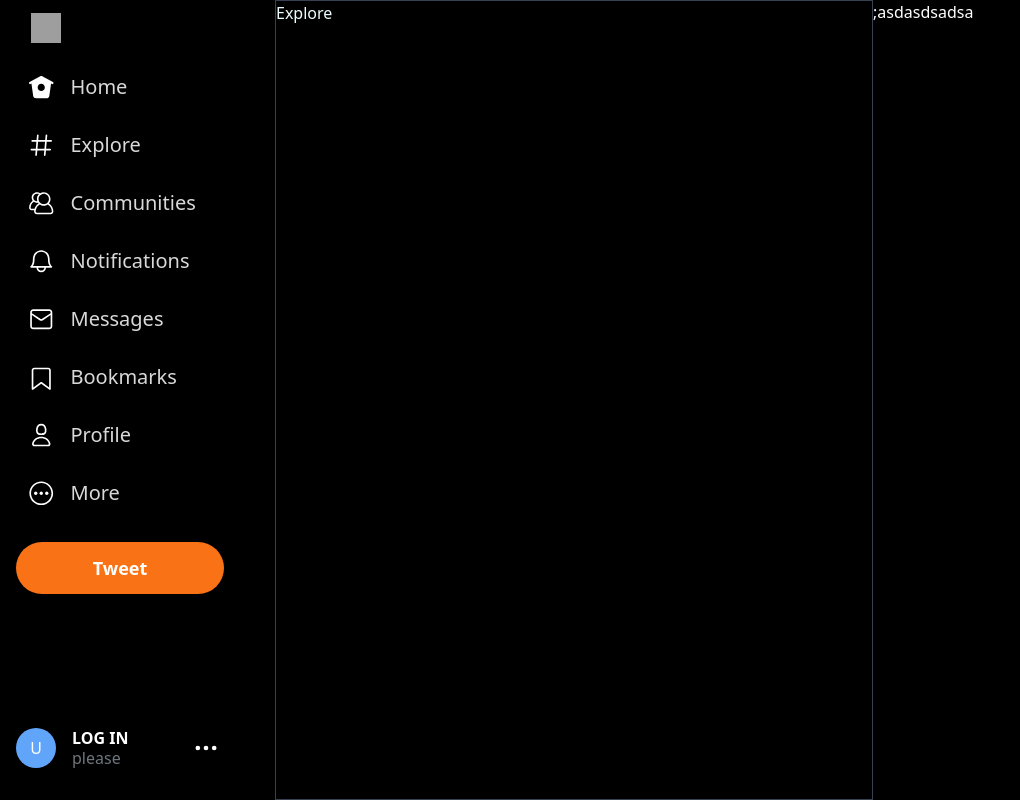
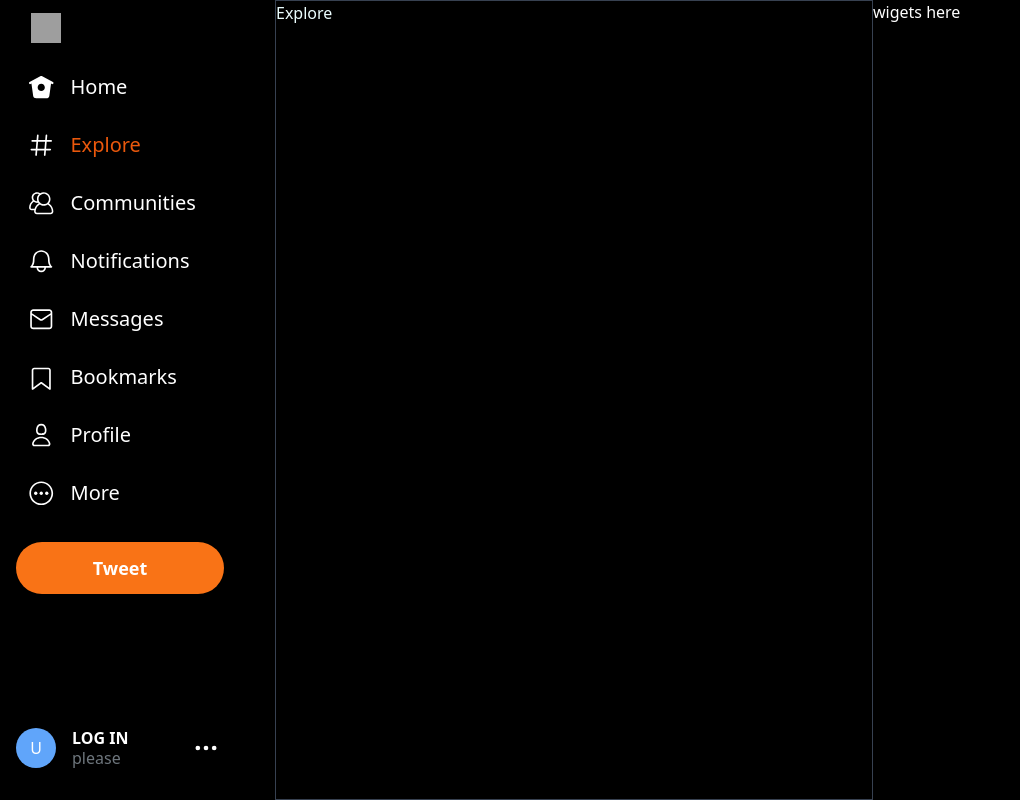
Before and after one commit to CaglayanCaliskan/Twitter-Clone, a Next.js app: page /navi/Explore in a window 1280 px wide. Shown: the whole page, without its empty margins (0-1020 px from the left). Built offline with nearby package versions, Linux system fonts and the light colour scheme; grey boxes are pictures that could not be loaded.

Commit message:
sidebar options color changer

```diff
--- a/components/Sidebar.js
+++ b/components/Sidebar.js
@@ -1,5 +1,6 @@
 import Image from 'next/image';
 import SidebarOption from './SidebarOption';
+import Link from 'next/dist/client/link';
 //icons
 import HomeIcon from '../assets/icons/Home.svg';
 import Explore from '../assets/icons/Explore.svg';
@@ -14,9 +15,11 @@ import Dots from '../assets/icons/Dots.svg';
 function Sidebar() {
   return (
     <div className='sm:flex  flex-col  items-center xl:items-start  xl:w-[275px]  fixed h-full '>
-      <div className='flcenter w-[52px] h-[52px] sm:my-0.5 sm:mx-5 hoverAnimation p-0.5 '>
-        <Image src='https://rb.gy/ogau5a' width={30} height={30} />
-      </div>
+      <Link href='/'>
+        <div className='flcenter w-[52px] h-[52px] sm:my-0.5 sm:mx-5 hoverAnimation p-0.5 '>
+          <Image src='https://rb.gy/ogau5a' width={30} height={30} />
+        </div>
+      </Link>
       {/* options */}
       <div className=' mt-0.5 mb-1 sm:px-3  '>
         <SidebarOption text={'Home'} Icon={HomeIcon} />
--- a/components/SidebarOption.js
+++ b/components/SidebarOption.js
@@ -1,11 +1,24 @@
 import Link from 'next/link';
+import {useRouter} from 'next/router';
+
 function SidebarOption({text, Icon}) {
+  const router = useRouter();
   return (
-    <Link href={text == 'Home' ? '/' : `/navi/${text}`}>
+    <Link href={text === 'Home' ? '/' : `/navi/${text}`}>
       <div
-        className={`text-[#d9d9d9] hoverAnimation xl:py-3 xl:px-4 xl:w-fit flcenter  text-xl space-x-4 lg:h-[58px] h-[68px] `}
+        className={`${
+          router.pathname === '/navi/' + text
+            ? 'text-orange-600 fill-orange-600'
+            : text - ['#d9d9d9']
+        }    hoverAnimation xl:py-3  xl:px-4 xl:w-fit flcenter  text-xl space-x-4 lg:h-[58px] h-[68px] `}
       >
-        <Icon className='fill-white h-[26.5px]  pointer-events-none ' />
+        <Icon
+          className={`${
+            router.pathname === '/navi/' + text
+              ? 'fill-orange-600'
+              : 'fill-white'
+          } fill-white  h-[26.5px]  pointer-events-none`}
+        />
         <div className='hidden xl:inline  select-none'>{text}</div>
       </div>
     </Link>
--- a/components/Wigets.js
+++ b/components/Wigets.js
@@ -1,5 +1,9 @@
 function Wigets() {
-  return <div className=''>asdasdsadsa</div>;
+  return (
+    <div className='hidden md:w-[350px] md:block md: max-h-fit'>
+      wigets here
+    </div>
+  );
 }
 
 export default Wigets;
--- a/pages/_app.js
+++ b/pages/_app.js
@@ -6,7 +6,7 @@ function MyApp({Component, pageProps}) {
   return (
     <div className='bg-black text-white min-h-screen flex max-w-[1288px] mx-auto'>
       <Sidebar />
-      <Component {...pageProps} />;
+      <Component {...pageProps} />
       <Wigets />
     </div>
   );
--- a/pages/index.js
+++ b/pages/index.js
@@ -8,9 +8,7 @@ export default function Home() {
         <title>Twitter Clone</title>
         <link rel='icon' href='/favicon.ico' />
       </Head>
-      <main>
-        <Feed />
-      </main>
+      <Feed />
     </>
   );
 }
--- a/styles/globals.css
+++ b/styles/globals.css
@@ -25,6 +25,6 @@
     @apply hover:cursor-pointer transition-all hover:opacity-70 hover:rounded-full hover:bg-red-400  hover:fill-red-600;
   }
   .pagecenter {
-    @apply border border-r border-gray-700 ml-[52px] sm:ml-[92px] md:ml-[128px] xl:ml-[275px] xl:w-[598px]  text-cyan-50;
+    @apply border border-r border-gray-700 ml-[52px] sm:ml-[92px] md:ml-[128px] xl:ml-[275px] md:w-[598px] w-full  text-cyan-50;
   }
 }
```
